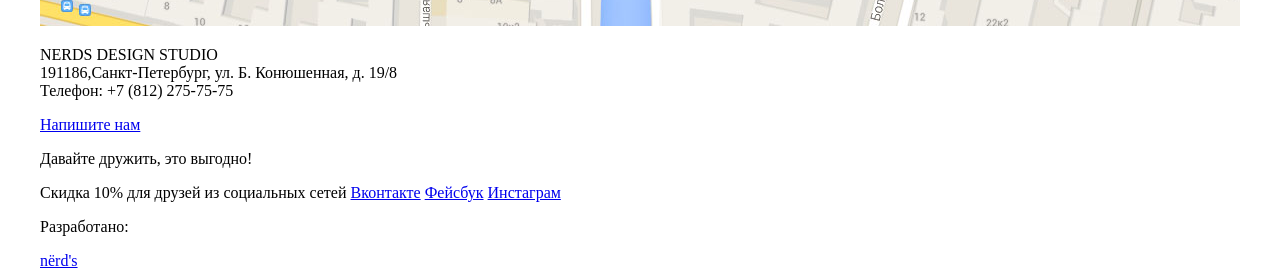
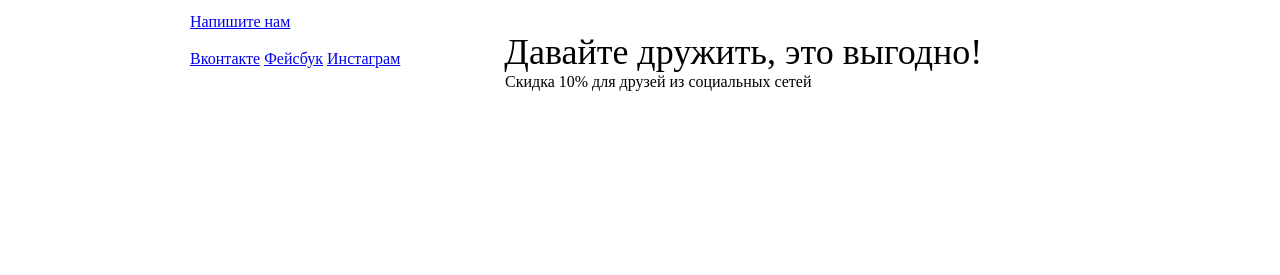
Before and after one commit to SergeyA11/44125-nerds, a plain HTML site: page index.html in a window 1280 px wide. Shown: the part 2254-2529 px from the top of the page. After the commit the page ends 2353 px from the top, so only its background shows below. Drawn offline with Linux system fonts and the light colour scheme.

Commit message:
Нердс_сетки_2

```diff
--- a/css/style.css
+++ b/css/style.css
@@ -30,7 +30,7 @@
   list-style: none;
 }
 .container {
-  width: 1200px;
+  width: 900px;
   margin: 0 auto;
 }
 .main-header {
@@ -56,12 +56,14 @@
   margin-right: 100px;
   font-size: 14px;
   background-color: green;
-
 }
 .main-navigation ul li {
   display: inline-block;
   vertical-align: top;
   margin-right: 50px;
+}
+.main-navigation ul li:last-child {
+  margin-right: 0;
 }
 .user-block {
   display: inline;
@@ -98,6 +100,9 @@
   margin-right: 80px;
   background-color: green;
 }
+.service-column:last-child {
+  margin-right: 0;
+}
 .features {
   display: inline-block;
   vertical-align: top;
@@ -112,31 +117,56 @@
 }
 .secondary-features {
   font-size: 16px;
-  width: 500px;
+  width: 220px;
   background-color: green;
+  position: relative;
+  top: -220px;
+  right: -650px;
 }
-
 .customer {
   font-size: 0;
+  margin-bottom: 75px;
+  text-align: center;
 }
 .customer-column-1 {
   display: inline-block;
   vertical-align: top;
   width: 196px;
   margin-right: 100px;
-
 }
 .customer-column-2 {
   display: inline-block;
   vertical-align: top;
   width: 199px;
   margin-right: 100px;
-
 }
 .customer-column-3 {
   display: inline-block;
   vertical-align: top;
   width: 209px;
-  margin-right: 100px;
-
+  margin-right: 0;
 }
+.map {
+  display: block;
+  background-image: url("img/index-catalog-map.jpg");
+}
+.main-footer {
+  font-size: 0;
+}
+.footer-social {
+  display: inline-block;
+  font-size: 16px;
+}
+.friendship {
+  display: inline-block;
+  font-size: 36px;
+  text-align: center;
+  position: relative;
+  right: -100px;
+}
+.discount {
+  display: inline-block;
+  font-size: 16px;
+  position: relative;
+  right: -315px;
+}
--- a/index.html
+++ b/index.html
@@ -106,9 +106,7 @@
             </div>
           </section>
           <section class="map">
-            <div class="container">
               <img src="img/index-catalog-map.jpg" width="1200" height="416" alt="Офис дизайн-студии Nёrd's">
-            </div>
           </section>
           <section class="footer-contacts">
             <p>NERDS DESIGN STUDIO<br>
@@ -116,20 +114,16 @@
                 Телефон: +7 (812) 275-75-75</p>
             <a href="#" сlass="btn">Напишите нам</a>
           </section>
-          <section class="footer-social">
-            <p>Давайте дружить, это выгодно!</p>
-            <span class="discount">Скидка 10% для друзей из социальных сетей</span>
-            <a id="vk" class="social-btn social-btn-vk" href="#">Вконтакте</a>
-            <a id="fb" class="social-btn social-btn-fb" href="#">Фейсбук</a>
-            <a id="inst" class="social-btn social-btn-inst" href="#">Инстаграм</a>
-          </section>
       </main>
       <footer class="main-footer">
-      <div class="container">
-        <section class="footer-copyright">
-          <p>Разработано:</p>
-          <a class="btn" href="#">nёrd's</a>
-        </section>
+        <div class="container">
+         <section class="footer-social">
+          <a id="vk" class="social-btn social-btn-vk" href="#">Вконтакте</a>
+          <a id="fb" class="social-btn social-btn-fb" href="#">Фейсбук</a>
+          <a id="inst" class="social-btn social-btn-inst" href="#">Инстаграм</a>
+          <span class="friendship">Давайте дружить, это выгодно!</span>
+          <span class="discount">Скидка 10% для друзей из социальных сетей</span>
+         </section>
       </div>
     </footer>
   </body>
```
